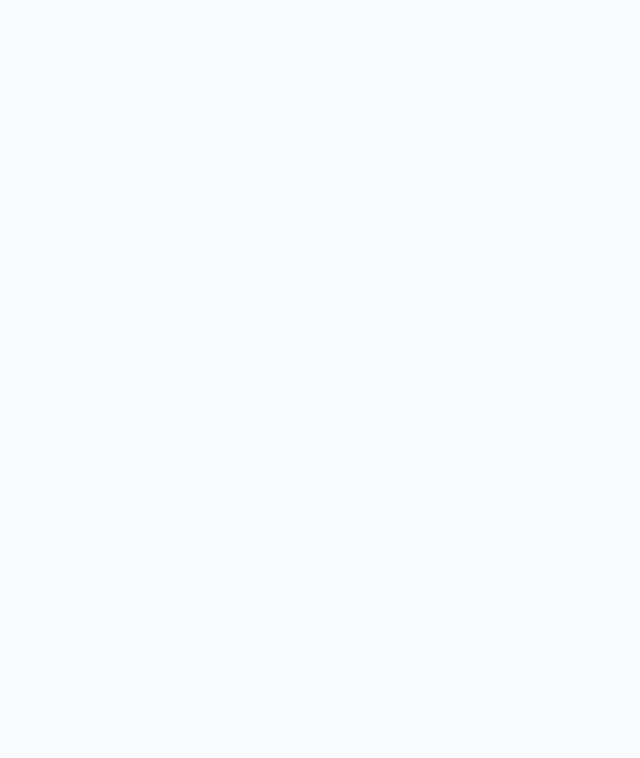
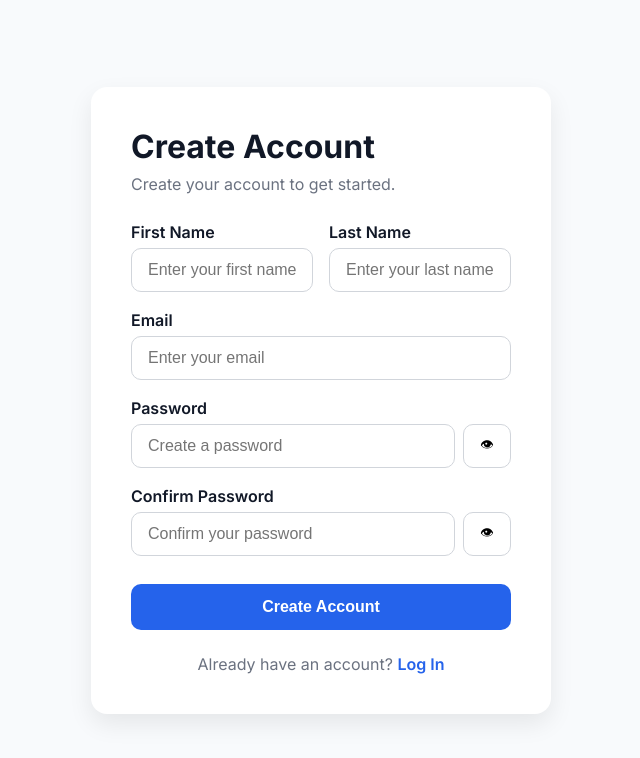
Before and after one commit to zume13/Learning-Management-System-Client, an Angular app: page /register in a window 1280 px wide. Before the commit this address led to /. Shown: the top 758 px of the page, without its empty margins (319-959 px from the left). Built offline with nearby package versions, Linux system fonts and the light colour scheme.

Commit message:
create: variables in styles.css, register page, update css for login, register, home, navbar to use the variables in styles.css, and fix routing

```diff
--- a/src/app/features/auth/pages/login/login.css
+++ b/src/app/features/auth/pages/login/login.css
@@ -1,108 +1,122 @@
-* {
-  box-sizing: border-box;
-}
-
 .login-page {
   min-height: 100vh;
+
   display: flex;
   justify-content: center;
   align-items: center;
-  background: #f5f7fb;
+
   padding: 24px;
+
+  background: var(--background);
 }
 
 .login-card {
   width: 100%;
-  max-width: 420px;
-  background: white;
+  max-width: 460px;
+
   padding: 40px;
-  border-radius: 16px;
-  box-shadow: 0 10px 25px rgba(0,0,0,.08);
+
+  background: var(--surface);
+
+  border-radius: var(--radius-lg);
+  box-shadow: var(--shadow);
 }
 
 h1 {
-  margin: 0;
-  font-size: 32px;
-  font-weight: 700;
+  margin-bottom: 8px;
 }
 
 .subtitle {
-  margin-top: 8px;
-  margin-bottom: 32px;
+  margin-bottom: 28px;
+
+  color: var(--text-secondary);
 }
 
 .form-group {
   display: flex;
   flex-direction: column;
-  margin-bottom: 20px;
+
+  margin-bottom: 18px;
 }
 
 label {
-  margin-bottom: 8px;
+  margin-bottom: 6px;
   font-weight: 600;
 }
 
 input {
   width: 100%;
+
   padding: 12px 16px;
-  border: 1px solid #d1d5db;
-  border-radius: 10px;
+
+  border: 1px solid var(--border);
+  border-radius: var(--radius-md);
+
   font-size: 16px;
-  transition: .2s;
-}
-.input:focus {
-  outline: none;
-  border-color: #2563eb;
-  box-shadow: 0 0 0 3px rgba(37, 99, 235, .15);
+
+  transition: var(--transition);
 }
 
 .password-wrapper {
   display: flex;
-  align-items: center;
   gap: 8px;
-}
-.password-wrapper input {
-  flex: 1;
 }
 
 .password-wrapper input {
   flex: 1;
 }
 
-.password-wrapper button {
+.show-password-btn {
   width: 48px;
+
+  border: 1px solid var(--border);
+  border-radius: var(--radius-md);
+
+  background: var(--surface);
+
+  cursor: pointer;
+
+  transition: var(--transition);
 }
 
-.show-password-btn {
-  width: 48px;
-  border: 1px solid #d1d5db;
-  background: white;
-  border-radius: 10px;
-  cursor: pointer;
-}
 .show-password-btn:hover {
-  background: #f3f4f6;
+  background: var(--background);
 }
 
 .login-btn {
   width: 100%;
+
+  margin-top: 10px;
   padding: 14px;
+
   border: none;
-  border-radius: 10px;
+  border-radius: var(--radius-md);
 
-  background: #2563eb;
-  color: white;
+  background: var(--primary);
+  color: var(--surface);
+
   font-size: 16px;
   font-weight: 600;
 
   cursor: pointer;
-  transition: .2s;
+
+  transition: var(--transition);
 }
+
 .login-btn:hover {
-  background: #1d4ed8;
+  background: var(--primary-hover);
 }
 
 .register {
   margin-top: 24px;
+
   text-align: center;
+
+  color: var(--text-secondary);
 }
+
+.register a {
+  color: var(--primary);
+  text-decoration: none;
+  font-weight: 600;
+}
--- a/src/app/features/auth/pages/login/login.html
+++ b/src/app/features/auth/pages/login/login.html
@@ -2,7 +2,7 @@
   <div class="login-card">
 
     <h1>Welcome</h1>
-    <p class="subtitle">Sign in to your LMS account</p>
+    <p class="subtitle">Sign in to your ClassHub account</p>
 
     <form>
 
--- a/src/app/features/auth/pages/login/login.ts
+++ b/src/app/features/auth/pages/login/login.ts
@@ -1,8 +1,9 @@
 import { Component } from '@angular/core';
+import { RouterLink } from '@angular/router';
 
 @Component({
   selector: 'app-login',
-  imports: [],
+  imports: [RouterLink],
   templateUrl: './login.html',
   styleUrl: './login.css',
 })
--- a/src/app/features/auth/pages/register/register.css
+++ b/src/app/features/auth/pages/register/register.css
@@ -0,0 +1,131 @@
+.register-page {
+  min-height: 100vh;
+
+  display: flex;
+  justify-content: center;
+  align-items: center;
+
+  padding: 24px;
+
+  background: var(--background);
+}
+
+.register-card {
+  width: 100%;
+  max-width: 460px;
+
+  padding: 40px;
+
+  background: var(--surface);
+
+  border-radius: var(--radius-lg);
+  box-shadow: var(--shadow);
+}
+
+h1 {
+  margin-bottom: 8px;
+}
+
+.subtitle {
+  margin-bottom: 28px;
+
+  color: var(--text-secondary);
+}
+
+.form-row {
+  display: flex;
+  gap: 16px;
+}
+
+.form-row .form-group {
+  flex: 1;
+}
+
+.form-group {
+  display: flex;
+  flex-direction: column;
+
+  margin-bottom: 18px;
+}
+
+label {
+  margin-bottom: 6px;
+  font-weight: 600;
+}
+
+input {
+  width: 100%;
+
+  padding: 12px 16px;
+
+  border: 1px solid var(--border);
+  border-radius: var(--radius-md);
+
+  font-size: 16px;
+
+  transition: var(--transition);
+}
+
+.password-wrapper {
+  display: flex;
+  gap: 8px;
+}
+
+.password-wrapper input {
+  flex: 1;
+}
+
+.show-password-btn {
+  width: 48px;
+
+  border: 1px solid var(--border);
+  border-radius: var(--radius-md);
+
+  background: var(--surface);
+
+  cursor: pointer;
+
+  transition: var(--transition);
+}
+
+.show-password-btn:hover {
+  background: var(--background);
+}
+
+.register-btn {
+  width: 100%;
+
+  margin-top: 10px;
+  padding: 14px;
+
+  border: none;
+  border-radius: var(--radius-md);
+
+  background: var(--primary);
+  color: var(--surface);
+
+  font-size: 16px;
+  font-weight: 600;
+
+  cursor: pointer;
+
+  transition: var(--transition);
+}
+
+.register-btn:hover {
+  background: var(--primary-hover);
+}
+
+.login {
+  margin-top: 24px;
+
+  text-align: center;
+
+  color: var(--text-secondary);
+}
+
+.login a {
+  color: var(--primary);
+  text-decoration: none;
+  font-weight: 600;
+}
--- a/src/app/features/auth/pages/register/register.html
+++ b/src/app/features/auth/pages/register/register.html
@@ -1 +1,77 @@
-<p>register works!</p>
+<div class="register-page">
+  <div class="register-card">
+    <h1>Create Account</h1>
+
+    <p class="subtitle">
+      Create your account to get started.
+    </p>
+
+    <form>
+      <div class="form-row">
+        <div class="form-group">
+          <label>First Name</label>
+          <input
+            type="text"
+            placeholder="Enter your first name">
+        </div>
+
+        <div class="form-group">
+          <label>Last Name</label>
+          <input
+            type="text"
+            placeholder="Enter your last name">
+        </div>
+      </div>
+
+      <div class="form-group">
+        <label>Email</label>
+        <input
+          type="email"
+          placeholder="Enter your email">
+      </div>
+
+      <div class="form-group">
+        <label>Password</label>
+
+        <div class="password-wrapper">
+          <input
+            type="password"
+            placeholder="Create a password">
+
+          <button
+            type="button"
+            class="show-password-btn">
+            👁
+          </button>
+        </div>
+      </div>
+
+      <div class="form-group">
+        <label>Confirm Password</label>
+
+        <div class="password-wrapper">
+          <input
+            type="password"
+            placeholder="Confirm your password">
+
+          <button
+            type="button"
+            class="show-password-btn">
+            👁
+          </button>
+        </div>
+      </div>
+
+      <button
+        type="submit"
+        class="register-btn">
+        Create Account
+      </button>
+    </form>
+
+    <p class="login">
+      Already have an account?
+      <a routerLink="/login">Log In</a>
+    </p>
+  </div>
+</div>
--- a/src/app/features/auth/pages/register/register.ts
+++ b/src/app/features/auth/pages/register/register.ts
@@ -1,8 +1,10 @@
 import { Component } from '@angular/core';
+import { ReactiveFormsModule } from '@angular/forms';
+import { RouterLink } from '@angular/router';
 
 @Component({
   selector: 'app-register',
-  imports: [],
+  imports: [RouterLink],
   templateUrl: './register.html',
   styleUrl: './register.css',
 })
--- a/src/app/features/home/pages/home/home.css
+++ b/src/app/features/home/pages/home/home.css
@@ -1,5 +1,4 @@
 .hero {
-
   min-height: calc(100vh - 72px);
 
   display: flex;
@@ -8,72 +7,61 @@
   align-items: center;
 
   text-align: center;
-
   padding: 0 24px;
 }
 
 .hero h1 {
+  max-width: 900px;
+
+  margin-bottom: 24px;
 
   font-size: 64px;
-
-  max-width: 900px;
-
   line-height: 1.1;
 
-  margin-bottom: 24px;
+  color: var(--text);
 }
 
 .hero p {
-
   max-width: 650px;
 
-  color: #6b7280;
+  margin-bottom: 40px;
+
+  color: var(--text-secondary);
 
   font-size: 20px;
-
   line-height: 1.7;
-
-  margin-bottom: 40px;
 }
 
 .hero-buttons {
-
   display: flex;
-
   gap: 16px;
 }
 
 .hero-buttons a {
+  padding: 14px 28px;
+
+  border-radius: var(--radius-md);
 
   text-decoration: none;
+  font-weight: 600;
 
-  padding: 14px 28px;
-
-  border-radius: 12px;
-
-  font-weight: 600;
+  transition: var(--transition);
 }
 
 .primary-btn {
-
-  background: #2563eb;
-
-  color: white;
+  background: var(--primary);
+  color: var(--surface);
 }
 
 .primary-btn:hover {
-
-  background: #1d4ed8;
+  background: var(--primary-hover);
 }
 
 .secondary-btn {
-
-  border: 1px solid #d1d5db;
-
-  color: #111827;
+  border: 1px solid var(--border);
+  color: var(--text);
 }
 
 .secondary-btn:hover {
-
-  background: #f9fafb;
+  background: var(--surface);
 }
--- a/src/app/features/home/pages/home/home.ts
+++ b/src/app/features/home/pages/home/home.ts
@@ -1,9 +1,10 @@
 import { Component } from '@angular/core';
 import { Navbar } from '../../../../shared/components/navbar/navbar';
+import { RouterLink } from '@angular/router';
 
 @Component({
   selector: 'app-home',
-  imports: [Navbar],
+  imports: [Navbar, RouterLink],
   templateUrl: './home.html',
   styleUrl: './home.css',
 })
--- a/src/app/shared/components/navbar/navbar.css
+++ b/src/app/shared/components/navbar/navbar.css
@@ -7,8 +7,8 @@
 
   padding: 0 64px;
 
-  background: white;
-  border-bottom: 1px solid #e5e7eb;
+  background: var(--surface);
+  border-bottom: 1px solid var(--border);
 }
 
 .logo {
@@ -18,7 +18,7 @@
 
   text-decoration: none;
 
-  color: #111827;
+  color: var(--text);
 
   font-size: 22px;
   font-weight: 700;
@@ -32,10 +32,10 @@
   justify-content: center;
   align-items: center;
 
-  border-radius: 12px;
+  border-radius: var(--radius-md);
 
-  background: #2563eb;
-  color: white;
+  background: var(--primary);
+  color: var(--surface);
 
   font-size: 20px;
 }
@@ -51,24 +51,24 @@
 
   padding: 10px 18px;
 
-  border-radius: 10px;
+  border-radius: var(--radius-md);
 
-  transition: .2s;
+  transition: var(--transition);
 }
 
 .login-btn {
-  color: #2563eb;
+  color: var(--primary);
 }
 
 .login-btn:hover {
-  background: #eff6ff;
+  background: var(--primary-light);
 }
 
 .signup-btn {
-  background: #2563eb;
-  color: white;
+  background: var(--primary);
+  color: var(--surface);
 }
 
 .signup-btn:hover {
-  background: #1d4ed8;
+  background: var(--primary-hover);
 }
--- a/src/styles.css
+++ b/src/styles.css
@@ -3,15 +3,23 @@
 :root {
   --primary: #2563eb;
   --primary-hover: #1d4ed8;
+  --primary-light: #eff6ff;
 
   --background: #f8fafc;
-
   --surface: #ffffff;
 
   --text: #111827;
   --text-secondary: #6b7280;
 
-  --border: #e5e7eb;
+  --border: #d1d5db;
+
+  --shadow: 0 10px 25px rgba(0, 0, 0, .08);
+
+  --radius-sm: 8px;
+  --radius-md: 10px;
+  --radius-lg: 16px;
+
+  --transition: .2s ease;
 }
 
 * {
```
Also changed, not shown: src/app/app.routes.ts (+9 -0 lines).
